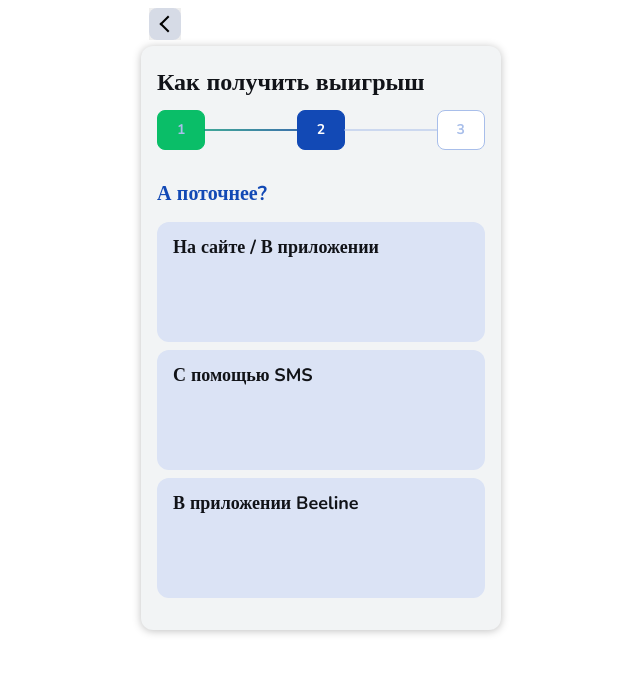
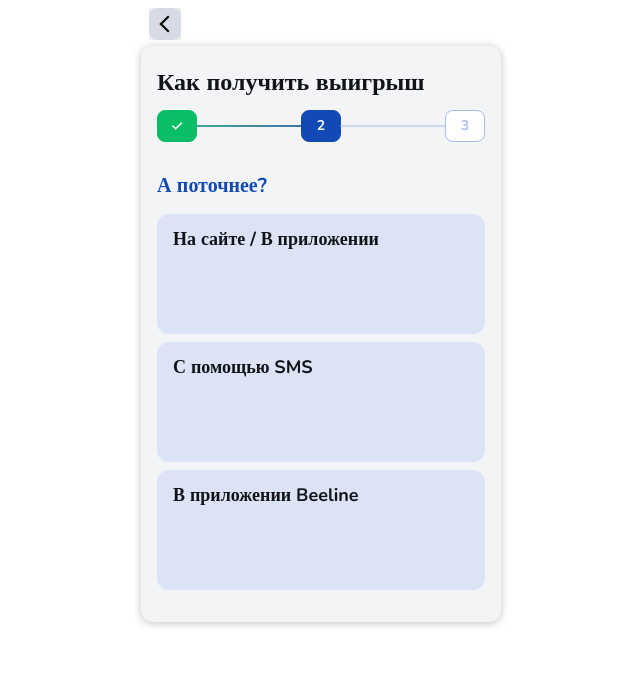
Before and after one commit to admin-asb/userguide, a React (Create React App) app: page /get-win in a window 1280 px wide. Both pictures are taken after a click on the element "Онлайн". Shown: the top 674 px of the page, without its empty margins (319-959 px from the left). Built offline with nearby package versions, Linux system fonts and the light colour scheme.

Commit message:
Added feature

```diff
--- /dev/null
+++ b/src/components/Redirect/Winnings/AmountOnlineWinnings.jsx
@@ -0,0 +1,19 @@
+import classes from "./GetWinning.module.css";
+
+const AmountOnlineWinnings = props => {
+  return (
+    <>
+      <div className={`${classes["blue-box"]} ${classes["blue-small-box"]}`}>
+        До 20 700 ₸
+      </div>
+      <div className={`${classes["blue-box"]} ${classes["blue-small-box"]}`}>
+        От 20 700 ₸ до {props.offlineSum || "250 000"} ₸
+      </div>
+      <div className={`${classes["blue-box"]} ${classes["blue-small-box"]}`}>
+        Свыше {props.offlineSum || "250 000"} ₸
+      </div>
+    </>
+  );
+};
+
+export default AmountOnlineWinnings;
--- a/src/components/Redirect/Winnings/GetOfflineWinnings.jsx
+++ b/src/components/Redirect/Winnings/GetOfflineWinnings.jsx
@@ -1,11 +1,32 @@
+import AmountOnlineWinnings from "./AmountOnlineWinnings";
 import classes from "./GetWinning.module.css";
 
-const GetOfflineWinning = () => {
+const GetOfflineWinning = props => {
   return (
-    <div className={classes.how__wrapper}>
-      <div className={classes["blue-box"]}>Точки продаж</div>
-      <div className={classes["blue-box"]}>В филиалах Казпочты</div>
-    </div>
+    <>
+      {props.change ? (
+        <AmountOnlineWinnings offlineSum={props.offlineSum} />
+      ) : (
+        <>
+          <div
+            className={classes["blue-box"]}
+            onClick={() => {
+              props.onChangeAmount();
+              props.onChangeSum();
+            }}>
+            Точки продаж
+          </div>
+          <div
+            className={classes["blue-box"]}
+            onClick={() => {
+              props.onChangeAmount();
+              props.onChangeSum();
+            }}>
+            В филиалах Казпочты
+          </div>
+        </>
+      )}
+    </>
   );
 };
 
--- a/src/components/Redirect/Winnings/GetOnlineWinning.jsx
+++ b/src/components/Redirect/Winnings/GetOnlineWinning.jsx
@@ -1,12 +1,30 @@
 import classes from "./GetWinning.module.css";
+import AmountOnlineWinnings from "./AmountOnlineWinnings";
 
-const GetOnlineWinning = () => {
+const GetOnlineWinning = props => {
   return (
-    <div className={classes.how__wrapper}>
-      <div className={classes["blue-box"]}>На сайте / В приложении</div>
-      <div className={classes["blue-box"]}>С помощью SMS</div>
-      <div className={classes["blue-box"]}>В приложении Beeline</div>
-    </div>
+    <>
+      {props.change ? (
+        <AmountOnlineWinnings />
+      ) : (
+        <>
+          <div
+            className={classes["blue-box"]}
+            onClick={() => {
+              props.onChangeAmount();
+              props.onPaint();
+            }}>
+            На сайте / В приложении
+          </div>
+          <div className={classes["blue-box"]} onClick={props.onChangeAmount}>
+            С помощью SMS
+          </div>
+          <div className={classes["blue-box"]} onClick={props.onChangeAmount}>
+            В приложении Beeline
+          </div>
+        </>
+      )}
+    </>
   );
 };
 
--- a/src/components/Redirect/Winnings/GetWinning.jsx
+++ b/src/components/Redirect/Winnings/GetWinning.jsx
@@ -2,7 +2,6 @@ import React, { useState } from "react";
 import { useEffect } from "react";
 import Container from "../../UI/Container";
 import classes from "./GetWinning.module.css";
-import GetWinning1 from "./GetWinning1";
 import GetOnlineWinning from "./GetOnlineWinning";
 import GetOfflineWinning from "./GetOfflineWinnings";
 
@@ -12,23 +11,43 @@ const GetWinning = () => {
   }, []);
 
   const [activeBox, setActiveBox] = useState(0);
-  const [completedBox, setCompletedBox] = useState(false);
   const [title, setTitle] = useState("Где был куплен билет?");
   const [onlineWinnings, setOnlineWinnings] = useState(false);
   const [offlineWinnings, setOfflineWinnings] = useState(false);
+  const [changeToAmount, setChangeToAmount] = useState(false);
+  const [offlineAmount, setOfflineAmount] = useState("");
 
   const onlineHandler = () => {
     setActiveBox(1);
-    setCompletedBox(true);
     setTitle("А поточнее?");
     setOnlineWinnings(true);
   };
 
   const offlineHandler = () => {
     setActiveBox(1);
-    setCompletedBox(true);
     setTitle("Где именно?");
     setOfflineWinnings(true);
+  };
+
+  const changeAmount = () => {
+    setActiveBox(2);
+    setTitle("Какого размера выигрыш?");
+    setChangeToAmount(true);
+  };
+
+  const changeSum = () => {
+    setOfflineAmount("100 000");
+  };
+
+  const handleLineColor = boxNum => {
+    setActiveBox(boxNum);
+
+    if (boxNum === 1) {
+      const firstBox = document.querySelector(`.${classes.box1}`);
+      if (firstBox) {
+        firstBox.classList.add(classes.final);
+      }
+    }
   };
 
   return (
@@ -37,30 +56,45 @@ const GetWinning = () => {
         <h2>Как получить выигрыш</h2>
         <div className={classes.transition}>
           <div
-            className={`${classes.box} ${
-              completedBox ? classes.completed : ""
-            } ${activeBox === 0 ? classes.active : ""}`}>
-            1
-          </div>
+            className={`${classes.box} ${classes.box1} ${
+              activeBox > 0 ? classes.completed : ""
+            } ${activeBox === 0 ? classes.active : ""}`}></div>
           <div
-            className={`${classes.box} ${
-              activeBox === 1 ? classes.active : ""
-            }`}>
-            2
-          </div>
+            className={`${classes.box} ${classes.box2} ${
+              activeBox > 1 ? classes.completed : ""
+            } ${activeBox === 1 ? classes.active : ""}`}></div>
           <div
-            className={`${classes.box} ${
+            className={`${classes.box} ${classes.box3} ${
               activeBox === 2 ? classes.active : ""
-            }`}>
-            3
-          </div>
+            }`}></div>
         </div>
         <h3>{title}</h3>
-        {!onlineWinnings ? (
-          <GetWinning1 onOnline={onlineHandler} onOffline={offlineHandler} />
-        ) : (
-          <GetOnlineWinning />
-        )}
+        <div className={classes.how__wrapper}>
+          {onlineWinnings ? (
+            <GetOnlineWinning
+              change={changeToAmount}
+              onChangeAmount={changeAmount}
+              onPaint={handleLineColor}
+            />
+          ) : offlineWinnings ? (
+            <GetOfflineWinning
+              change={changeToAmount}
+              onChangeAmount={changeAmount}
+              offlineSum={offlineAmount}
+              onChangeSum={changeSum}
+            />
+          ) : (
+            <>
+              <div className={classes["blue-box"]} onClick={onlineHandler}>
+                Онлайн
+              </div>
+              <div className={classes["blue-box"]} onClick={offlineHandler}>
+                Точки продаж <br />
+                или Казпочта
+              </div>
+            </>
+          )}
+        </div>
       </div>
     </Container>
   );
--- a/src/components/Redirect/Winnings/GetWinning.module.css
+++ b/src/components/Redirect/Winnings/GetWinning.module.css
@@ -18,19 +18,43 @@
   font-weight: 700;
   line-height: 16px;
   position: relative;
+  width: 32px;
+  height: 32px;
+  padding: 11px 19px;
+}
+
+.box::before {
+  position: absolute;
+  top: 50%;
+  left: 50%;
+  transform: translate(-50%, -50%);
+  width: 100%;
+  z-index: 3;
+}
+
+.box1::before {
+  content: "1";
+}
+
+.box2::before {
+  content: "2";
+}
+
+.box3::before {
+  content: "3";
 }
 
 .box.active {
+  color: #fff;
   border-radius: 8px;
   border: 1px solid, #1249b5;
   background: #1249b5;
-  color: #fff;
 }
 
 .box::after {
   background: #a8beea;
   content: "";
-  width: 120px;
+  width: 143px;
   height: 1px;
   top: 50%;
   position: absolute;
@@ -45,17 +69,21 @@
 }
 
 .box.completed::before {
-  content: "";
-  background: url("../../../assets/tick.svg");
+  content: url("../../../assets/tick.svg");
   position: absolute;
-  top: 0;
-  left: 0;
+  top: 50%;
+  left: 50%;
+  transform: translate(-50%, -50%);
   width: 100%;
   z-index: 3;
 }
 
 .box.completed::after {
   background: linear-gradient(270deg, #039 0%, #0abe68 100%), #039;
+}
+
+.box.final::after {
+  background: #0abe68;
 }
 
 .box:last-child::after {
@@ -79,3 +107,7 @@
   font-weight: 700;
   line-height: 22px;
 }
+
+.blue-small-box {
+  height: 56px;
+}
--- a/src/components/Redirect/Winnings/GetWinning1.jsx
+++ /dev/null
@@ -1,16 +0,0 @@
-import classes from "./GetWinning.module.css";
-const GetWinning1 = props => {
-  return (
-    <div className={classes.how__wrapper}>
-      <div className={classes["blue-box"]} onClick={props.onOnline}>
-        Онлайн
-      </div>
-      <div className={classes["blue-box"]} onClick={props.onOffline}>
-        Точки продаж <br />
-        или Казпочта
-      </div>
-    </div>
-  );
-};
-
-export default GetWinning1;
```
